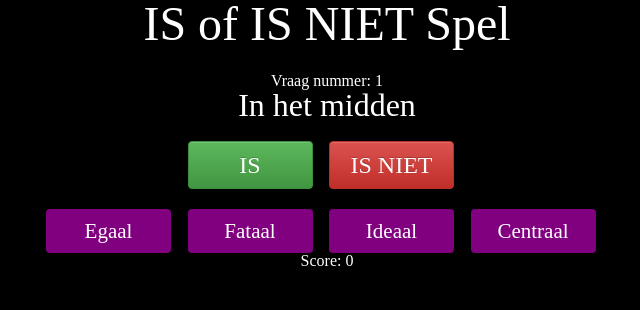
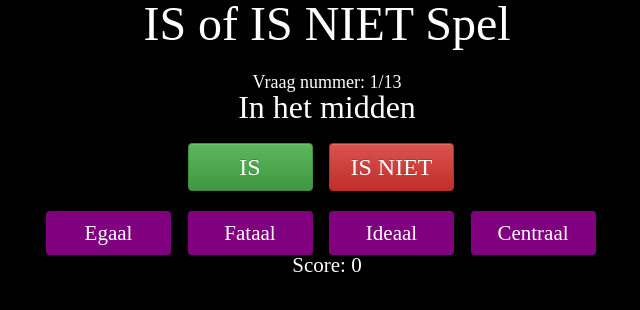
Before and after one commit to alexandervandermije/rijmspelDroomwevers, a plain HTML site: page index.html in a window 1280 px wide. Shown: the whole page, without its empty margins (313-953 px from the left). Drawn offline with nearby package versions, Linux system fonts and the light colour scheme; a web font is replaced by a local one.

Commit message:
Added total questions + Some styling + some more questions

```diff
--- a/index.html
+++ b/index.html
@@ -31,7 +31,7 @@
         <div id="game">
             <div class="row">
                 <div class="col-sm-12">
-                    <p id="questionNumber">Vraag nummer: {{currentQuestion +1}}</p>
+                    <p id="questionNumber">Vraag nummer: {{currentQuestion +1}}/{{totalQuestions +1}}</p>
                     <h2>{{questions[currentQuestion].question}}</h2>
                 </div>
             </div>
@@ -51,7 +51,7 @@
             </div>
             <div id="menuRow" class="row">
                 <div class="col-sm-12">
-                    <p>Score: {{score}}</p>
+                    <p id="score">Score: {{score}}</p>
                 </div>
             </div>
 
--- a/js/main.js
+++ b/js/main.js
@@ -12,9 +12,12 @@ gameApp.controller('MainController', function MainController($scope) {
 	{question:"Een cirkel", possibleAnswers:["lijn", "plein", "trein","mijn"], is:'is niet', correctAnswer:"lijn", een:false},
 	{question:"Een grapje", possibleAnswers:["gein", "gordijn", "fontein","terrein"], is:'is', correctAnswer:"gein", een:true},
 	{question:"Onweer", possibleAnswers:["weer", "meneer", "verkeer","studeer"], is:'is', correctAnswer:"weer", een:false},
+	{question:"Pijnlijk", possibleAnswers:["zeer", "meer", "neer","ongeveer"], is:'is', correctAnswer:"zeer", een:false},
+	{question:"Noord", possibleAnswers:["zuid", "kruid", "vanuit","spruit"], is:'is niet', correctAnswer:"zuid", een:false}
 	];
 
 	$scope.currentQuestion = 0;
+	$scope.totalQuestions = $scope.questions.length;
 	$scope.isTrue;
 	$scope.score = 0;
 
--- a/sass/screen.scss
+++ b/sass/screen.scss
@@ -32,6 +32,7 @@ h2
 p, button
 {
 	font-family:'Iceland';
+	font-size:18px;
 }
 #game
 {
@@ -83,3 +84,7 @@ p, button
 		}
 	}
 }
+#score
+{
+	font-size:21px;
+}
```
Also changed, not shown: stylesheets/screen.css.
